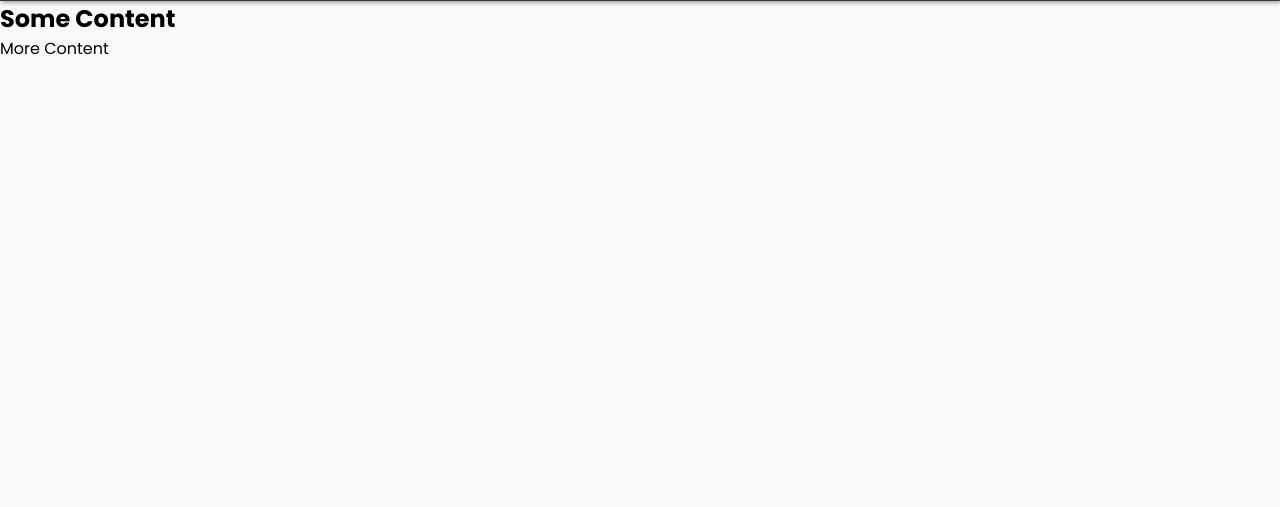
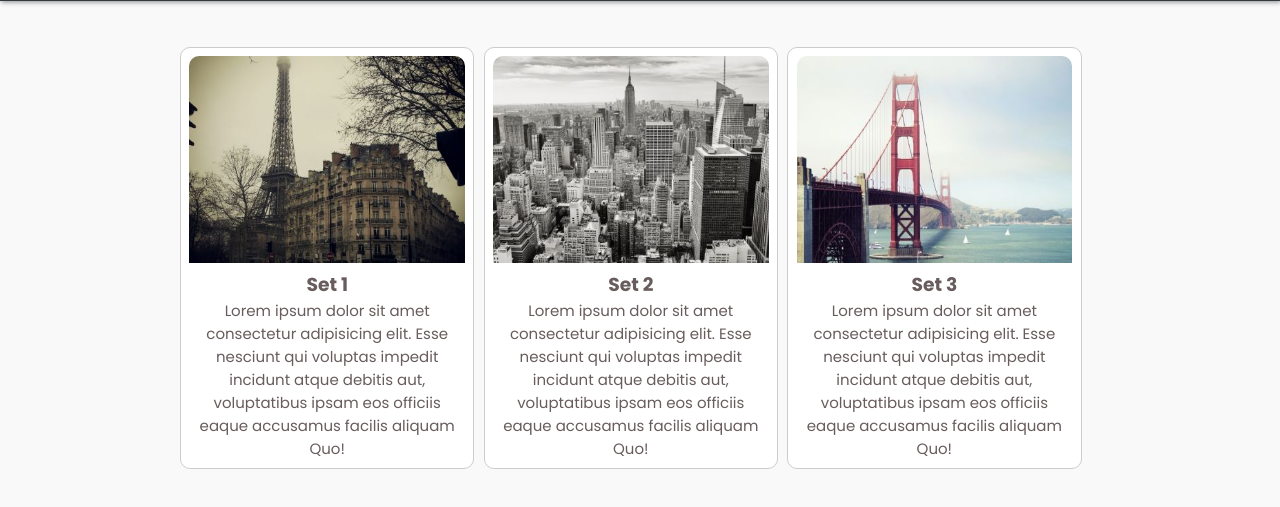
Before and after one commit to PavanYadav196/PavanYadav, a plain HTML site: page Html/index.html in a window 1280 px wide. Shown: the part 89-596 px from the top of the page. Drawn offline with Linux system fonts and the light colour scheme.

Commit message:
Adding new files

```diff
--- a/CSS/main.css
+++ b/CSS/main.css
@@ -134,3 +134,58 @@ ul {
     display: none;
   }
 }
+/* Style Card */
+.container {
+  /* border: 1px solid red; */
+  display: flex;
+  width: 920px;
+  height: auto;
+  margin: 1.875rem auto;
+}
+/* Styling the box / card */
+.box {
+  width: 32%;
+  height: auto;
+  border: 1px solid #ccc;
+  margin-right: 1%;
+  margin-top: 1rem;
+  background: white;
+  border-radius: 10px;
+  transition: 0.9;
+  padding: 0.525rem;
+}
+.box:hover {
+  box-shadow: 0 0 11px rgba(33, 33, 33, 0.5);
+  cursor: pointer;
+}
+/* Making image resposive */
+img {
+  width: 100%;
+  border-top-left-radius: 10px;
+  border-top-right-radius: 10px;
+}
+h3,
+p {
+  text-align: center;
+  color: rgb(104, 92, 92);
+}
+p {
+  font-size: 0.938rem;
+  padding: 0 5px;
+}
+
+@media (max-width: 800px) {
+  .container {
+    width: 100%;
+  }
+}
+@media (max-width:600px){
+  .container{
+    width: 85%;
+    display: block;
+  }
+  .box{
+    width: 100%;
+    margin-bottom: 4%;
+  }
+}
--- a/Html/index.html
+++ b/Html/index.html
@@ -4,7 +4,7 @@
     <meta charset="UTF-8" />
     <meta http-equiv="X-UA-Compatible" content="IE=edge" />
     <meta name="viewport" content="width=device-width, initial-scale=1.0" />
-    <link rel="stylesheet" href="/CSS/main.css">
+    <link rel="stylesheet" href="/CSS/main.css" />
     <title>Responsive Navbar</title>
   </head>
   <body>
@@ -28,10 +28,36 @@
     </header>
     <!-- Main Content -->
     <main>
-      <article>
-        <h1>Some Content</h1>
-        <p>More Content</p>
-      </article>
+      <!-- Cards -->
+      <div class="container">
+        <div class="box">
+          <img src="/Asset/pic4.1.jpg" alt="" srcset="" />
+          <h3>Set 1</h3>
+          <p>
+            Lorem ipsum dolor sit amet consectetur adipisicing elit. Esse
+            nesciunt qui voluptas impedit incidunt atque debitis aut,
+            voluptatibus ipsam eos officiis eaque accusamus facilis aliquam Quo!
+          </p>
+        </div>
+        <div class="box">
+          <img src="/Asset/pic4.2.jpg" alt="" srcset="" />
+          <h3>Set 2</h3>
+          <p>
+            Lorem ipsum dolor sit amet consectetur adipisicing elit. Esse
+            nesciunt qui voluptas impedit incidunt atque debitis aut,
+            voluptatibus ipsam eos officiis eaque accusamus facilis aliquam Quo!
+          </p>
+        </div>
+        <div class="box">
+          <img src="/Asset/Pic4.jpg" alt="" srcset="" />
+          <h3>Set 3</h3>
+          <p>
+            Lorem ipsum dolor sit amet consectetur adipisicing elit. Esse
+            nesciunt qui voluptas impedit incidunt atque debitis aut,
+            voluptatibus ipsam eos officiis eaque accusamus facilis aliquam Quo!
+          </p>
+        </div>
+      </div>
     </main>
   </body>
 </html>
```
Also changed, not shown: Asset/Pic4.jpg (added), Asset/pic4.1.jpg (added), Asset/pic4.2.jpg (added).
